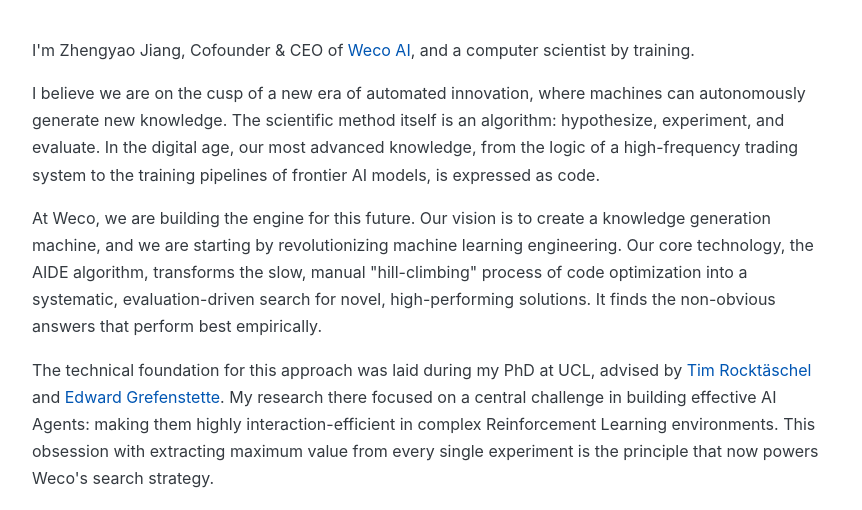
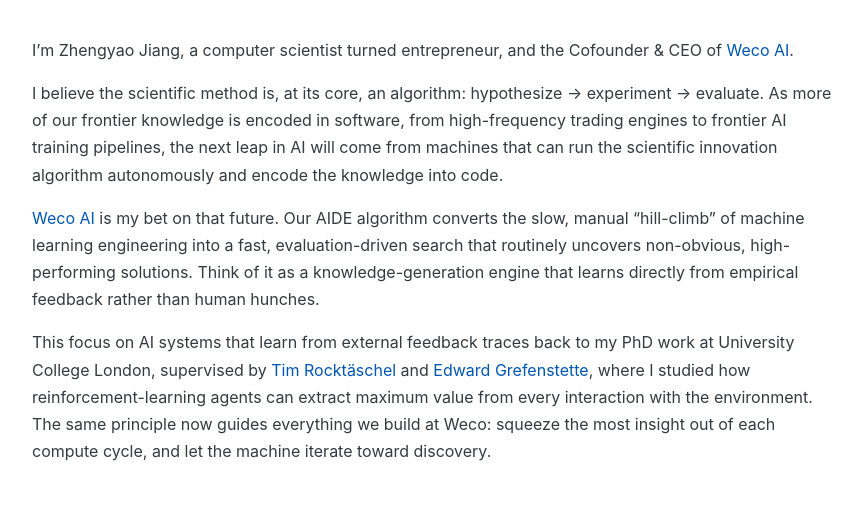
Before and after one commit to ZhengyaoJiang/ZhengyaoJiang.github.io, a plain HTML site: page index.html in a window 1280 px wide. Shown: the part 265-775 px from the top of the page, without its empty margins (208-1070 px from the left). Drawn offline with Linux system fonts and the light colour scheme.

Commit message:
docs: Rewrite biography

```diff
--- a/index.html
+++ b/index.html
@@ -233,12 +233,10 @@
 
         <!-- BIOGRAPHY -->
         <section>
-            <p>I'm Zhengyao Jiang, Cofounder & CEO of <a href="https://weco.ai/" target="_blank">Weco AI</a>, and a computer scientist by training.</p>
-            <p>I believe we are on the cusp of a new era of automated innovation, where machines can autonomously generate new knowledge. The scientific method itself is an algorithm: hypothesize, experiment, and evaluate. In the digital age, our most advanced knowledge, from the logic of a high-frequency trading system to the training pipelines of frontier AI models, is expressed as code.</p>
-
-            <p>At Weco, we are building the engine for this future. Our vision is to create a knowledge generation machine, and we are starting by revolutionizing machine learning engineering. Our core technology, the AIDE algorithm, transforms the slow, manual "hill-climbing" process of code optimization into a systematic, evaluation-driven search for novel, high-performing solutions. It finds the non-obvious answers that perform best empirically.</p>
-
-            <p>The technical foundation for this approach was laid during my PhD at UCL, advised by <a href="https://www.linkedin.com/in/rockt/" target="_blank">Tim Rocktäschel</a> and <a href="https://www.egrefen.com/" target="_blank">Edward Grefenstette</a>. My research there focused on a central challenge in building effective AI Agents: making them highly interaction-efficient in complex Reinforcement Learning environments. This obsession with extracting maximum value from every single experiment is the principle that now powers Weco's search strategy.</p>
+            <p>I’m Zhengyao Jiang, a computer scientist turned entrepreneur, and the Cofounder & CEO of <a href="https://weco.ai/" target="_blank">Weco AI</a>.</p>
+            <p>I believe the scientific method is, at its core, an algorithm: hypothesize → experiment → evaluate. As more of our frontier knowledge is encoded in software, from high-frequency trading engines to frontier AI training pipelines, the next leap in AI will come from machines that can run the scientific innovation algorithm autonomously and encode the knowledge into code.</p>
+            <p><a href="https://weco.ai/" target="_blank">Weco AI</a> is my bet on that future. Our AIDE algorithm converts the slow, manual “hill-climb” of machine learning engineering into a fast, evaluation-driven search that routinely uncovers non-obvious, high-performing solutions. Think of it as a knowledge-generation engine that learns directly from empirical feedback rather than human hunches.</p>
+            <p>This focus on AI systems that learn from external feedback traces back to my PhD work at University College London, supervised by <a href="https://www.linkedin.com/in/rockt/" target="_blank">Tim Rocktäschel</a> and <a href="https://www.egrefen.com/" target="_blank">Edward Grefenstette</a>, where I studied how reinforcement-learning agents can extract maximum value from every interaction with the environment. The same principle now guides everything we build at Weco: squeeze the most insight out of each compute cycle, and let the machine iterate toward discovery.</p>
         </section>
 
         <!-- FEATURED PUBLICATIONS -->
```
